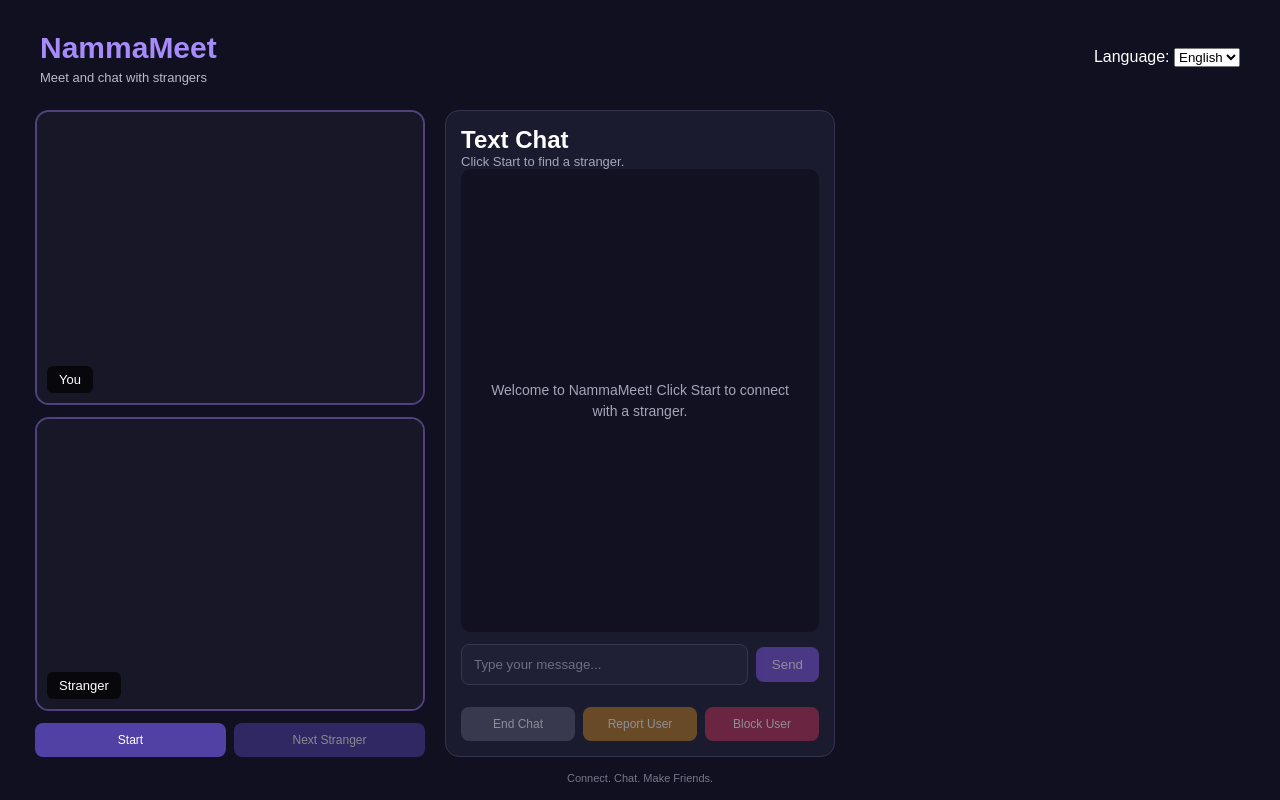
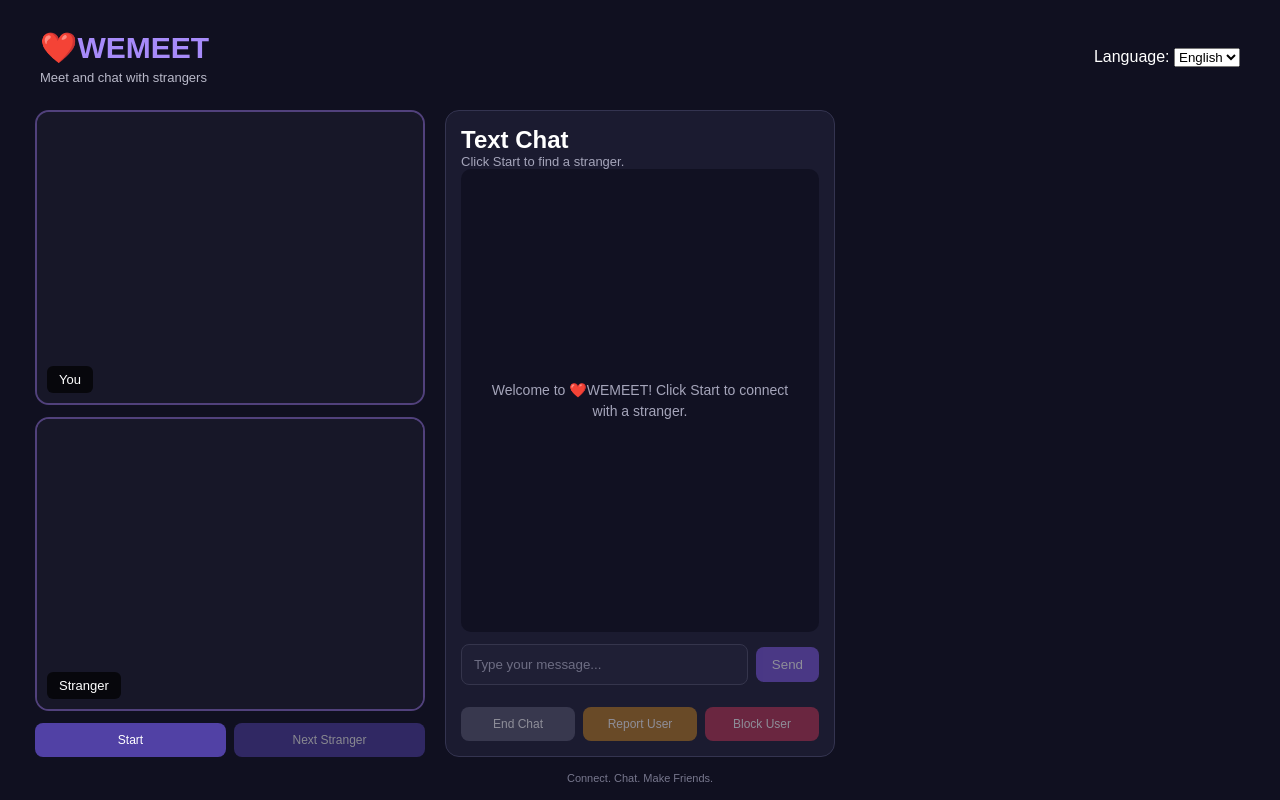
Before and after one commit to saran-builds/namma-meet, a website: page public/index.html in a window 1280 px wide. Drawn offline with nearby package versions, Linux system fonts and the light colour scheme; no server answers.

Commit message:
Rename website to WEMEET

```diff
--- a/public/index.html
+++ b/public/index.html
@@ -4,7 +4,7 @@
 <head>
     <meta charset="UTF-8">
     <meta name="viewport" content="width=device-width, initial-scale=1.0">
-    <title>NammaMeet</title>
+    <title>WEMEET</title>
     <link rel="stylesheet" href="style.css">
 </head>
 <body>
@@ -13,7 +13,7 @@
 
     <header class="header">
         <div>
-            <h1>NammaMeet</h1>
+            <h1>❤️WEMEET</h1>
             <p id="subtitle">Meet and chat with strangers</p>
         </div>
 
@@ -57,7 +57,7 @@
 
             <div id="chatBox">
                 <p id="welcomeMessage">
-                    Welcome to NammaMeet! Click Start to connect with a stranger.
+                    Welcome to ❤️WEMEET! Click Start to connect with a stranger.
                 </p>
             </div>
 
--- a/public/script.js
+++ b/public/script.js
@@ -49,7 +49,7 @@ const translations = {
         you: "You",
         stranger: "Stranger",
         chatTitle: "Text Chat",
-        welcome: "Welcome to NammaMeet! Click Start to connect with a stranger.",
+        welcome: "Welcome to ❤️WEMEET! Click Start to connect with a stranger.",
         start: "Start",
         next: "Next Stranger",
         send: "Send",
@@ -75,7 +75,7 @@ const translations = {
         you: "நீங்கள்",
         stranger: "அந்நியர்",
         chatTitle: "குறுஞ்செய்தி அரட்டை",
-        welcome: "NammaMeet-க்கு வரவேற்கிறோம்! ஒருவருடன் இணைய Start அழுத்தவும்.",
+        welcome: "WEMEET-க்கு வரவேற்கிறோம்! ஒருவருடன் இணைய Start அழுத்தவும்.",
         start: "தொடங்கு",
         next: "அடுத்த நபர்",
         send: "அனுப்பு",
```
